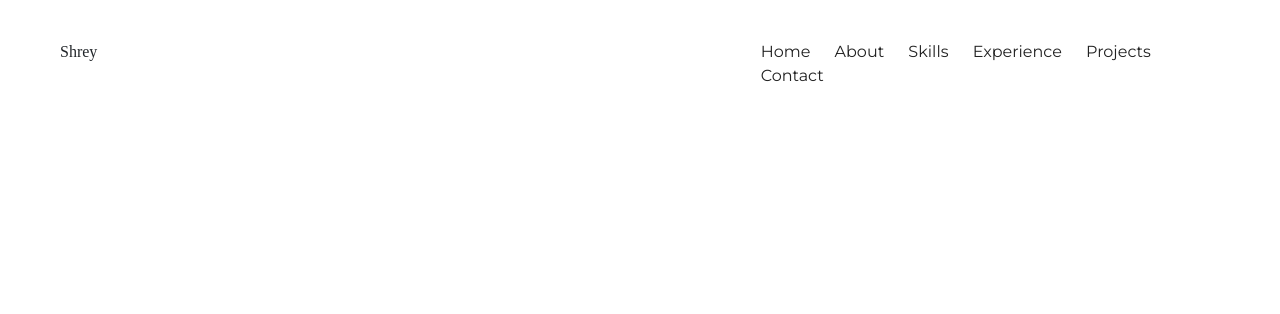
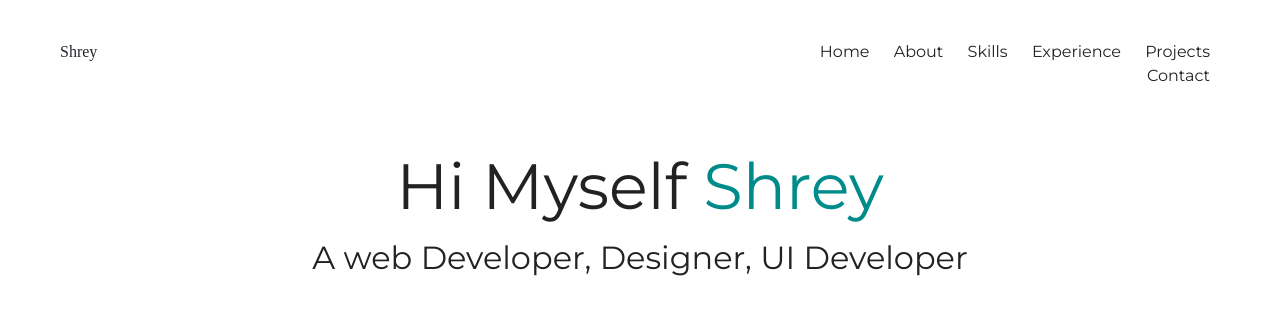
Before and after one commit to srivastavshrey/Portfolio, a website: page index.html in a window 1280 px wide. Drawn offline with nearby package versions, Linux system fonts and the light colour scheme; a web font is replaced by a local one.

Commit message:
greetings-finished

```diff
--- a/assets/css/style.scss
+++ b/assets/css/style.scss
@@ -12,11 +12,11 @@ body{
     padding: 40px 60px;
     font-family: 'Montserrat', sans-serif;
     header{
-        vertical-align: bottom;
         .logo{
             font-family: 'Playfair Display', serif;
         }
         nav{
+            text-align: right;
             a{
                 margin: 0 10px;
                 margin-top: 2px;
@@ -25,4 +25,21 @@ body{
             }
         }
     }
+    main{
+        margin-top: 50px;
+        color: #222222;
+        .greetings{
+            text-align: center;
+            #greeting-title{
+                font-size: 64px;
+                span{
+                    color:darkcyan;
+                }
+            }
+            #greeting-sub-title{
+                font-size: 32px;
+            }
+        }
+
+    }
 }
--- a/index.html
+++ b/index.html
@@ -14,13 +14,14 @@
 
     <!-- Main CSS -->
     <link rel="stylesheet" href="./assets/css/style.css" />
+
     <title>Portfolio</title>
   </head>
   <body>
 
     <!-- header -->
     <header class="row">
-      <div class="logo col-7">Shrey</div>
+      <div class="logo col-7" >Shrey</div>
       <nav class="col">
         <a href="#">Home</a>
         <a href="#">About</a>
@@ -33,7 +34,13 @@
 
     <!-- main -->
     <main>
+      <section class="greetings">
+        <div id="greeting-title">Hi Myself <span>Shrey</span></div>
+        <div id="greeting-sub-title">A web Developer, Designer, UI Developer</div>
+      </section>
+      <section class="about">
 
+      </section>
     </main>
 
 
```
Also changed, not shown: assets/css/style.css, 1 other file.
